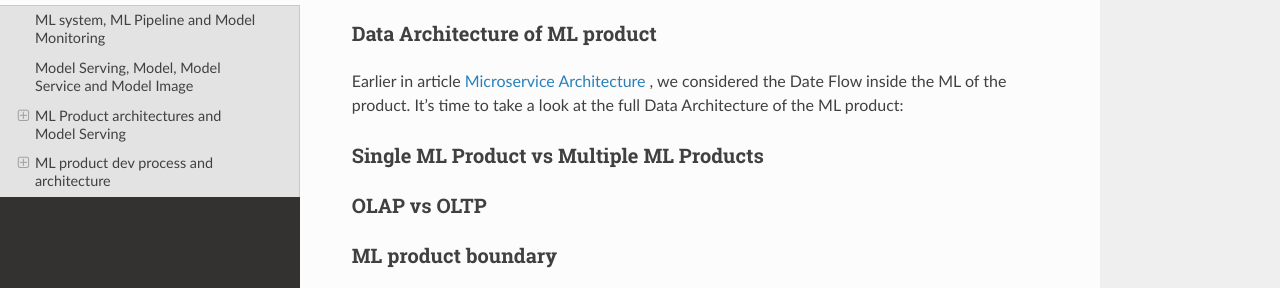
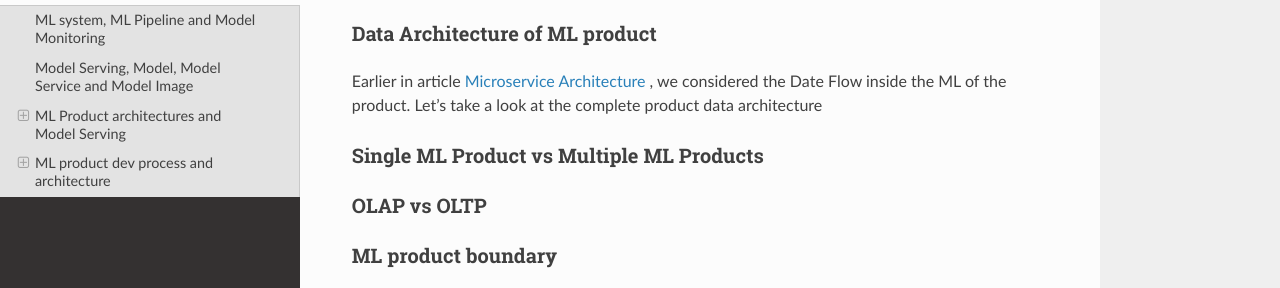
Before and after one commit to 4-DS/SinaraML-Def-Guide, a Sphinx documentation site: the page built from docs/source/concepts.rst, in a window 1280 px wide and 900 px high, scrolled down 9007 px. Shown: the part 186-474 px from the top of the window. Built offline with Sphinx 7.4.7 and the Read the Docs theme 2.0.0, drawn with Linux system fonts in a browser that asks for light colours.

Commit message:
Update concepts.rst

```diff
--- a/docs/source/concepts.rst
+++ b/docs/source/concepts.rst
@@ -161,7 +161,7 @@ This picture is good for understanding, but a poor guide to action. So we will h
 Data Architecture of ML product
 ================================
 
-Earlier in article `Microservice Architecture`_ , we considered the Date Flow inside the ML of the product. It's time to take a look at the full Data Architecture of the ML product:
+Earlier in article `Microservice Architecture`_ , we considered the Date Flow inside the ML of the product. Let's take a look at the complete product data architecture
 
 Single ML Product vs Multiple ML Products
 =====================================
```
